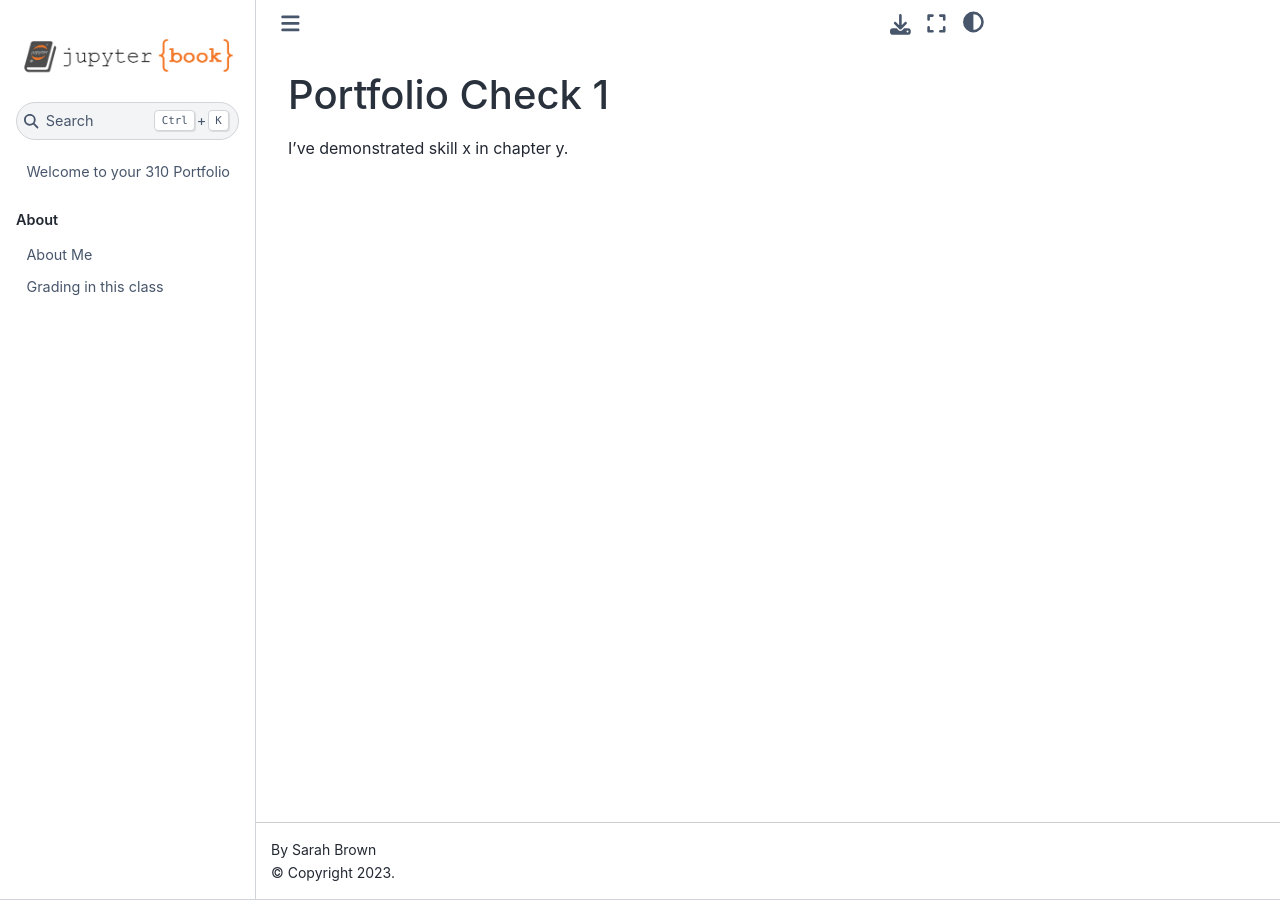
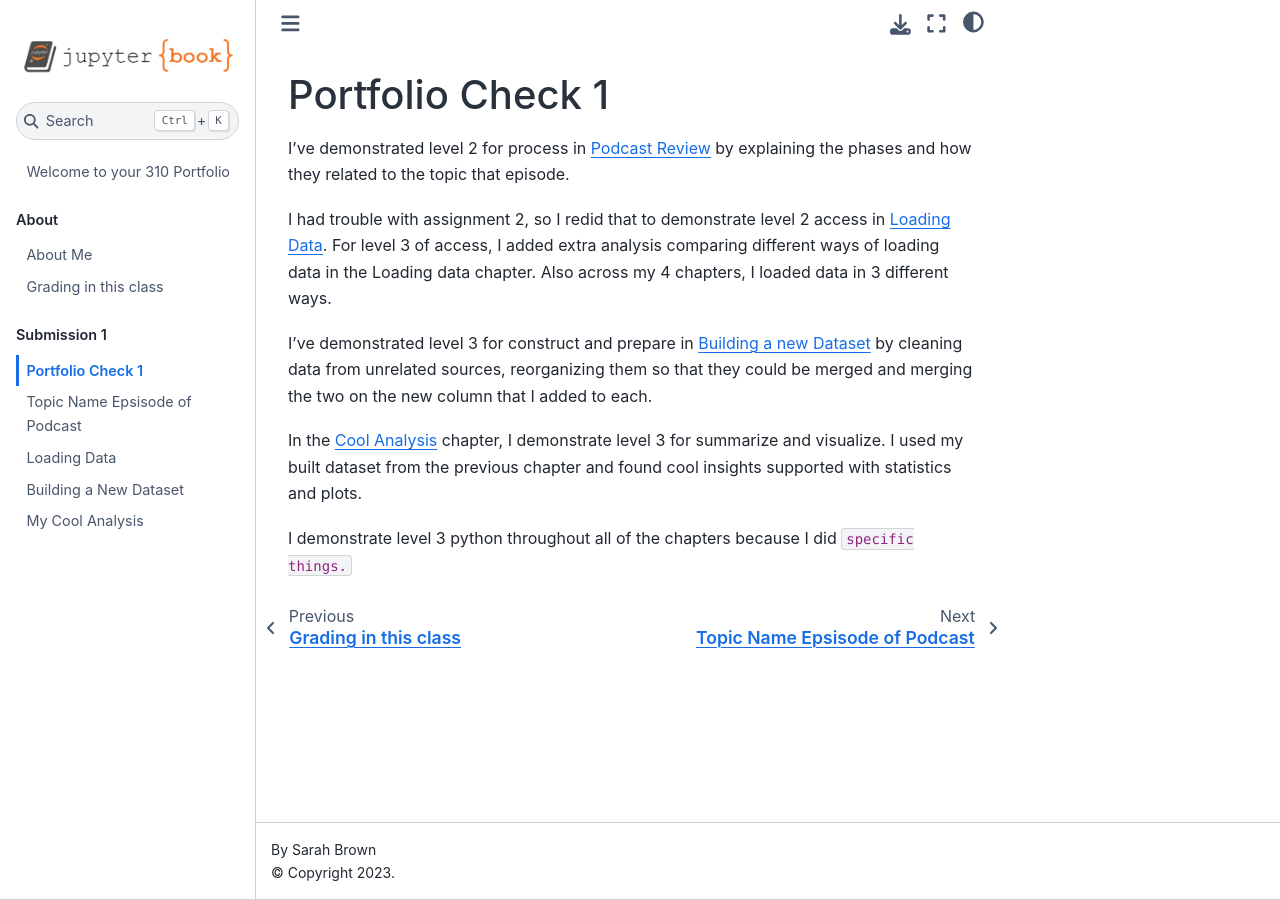
Before and after one commit to rhodyprog4ds/portfolio-example, a Jupyter Book: the page built from submission_1_intro.md, in a window 1280 px wide. Built offline with Jupyter Book 1.0.4 settings and Sphinx 7.4.7 and the Sphinx Book theme 1.1.4, drawn with Linux system fonts in a browser that asks for light colours.

Commit message:
dummy content

````diff
--- a/_toc.yml
+++ b/_toc.yml
@@ -5,8 +5,10 @@
     - file: about/index
     - file: about/grading
 
-# - part: Submission 1
-#   chapters:
-#     - file: submission_1_intro
-#     - file: check1/
-#     - file: check1/
+- part: Submission 1
+  chapters:
+    - file: submission_1_intro
+    - file: check1/podcast
+    - file: check1/loading_data
+    - file: check1/new_dataset
+    - file: check1/cool_analysis
--- /dev/null
+++ b/check1/cool_analysis.md
@@ -0,0 +1,60 @@
+---
+jupytext:
+  text_representation:
+    extension: .md
+    format_name: myst
+    format_version: 0.12
+    jupytext_version: 1.6.0
+kernelspec:
+  display_name: Python 3
+  language: python
+  name: python3
+---
+
+
+# My Cool Analysis
+
+
+I am interested in the relationship between x and y and in [the previous chapter](new_dataset) I built a dataset to study this.
+
+## Getting ready
+
+Some steps
+```{code-cell} ipython3
+#  code that load data
+```
+
+
+## Keyword
+
+First I'll answer this question related to Keyword
+
+```{code-cell} ipython3
+#  code that uses summary stats like level 3 describes
+```
+
+interpretation. more questions
+
+
+```{code-cell} ipython3
+#  more code
+```
+
+more interpretation
+
+
+## Another keyword
+
+Next I'll address: another question?
+
+```{code-cell} ipython3
+#  code that plots using new parameters from seaborn
+```
+
+evaluation of plot, it has this weakness.
+
+```{code-cell} ipython3
+#  code that makes the plot better using matplotlib to customize it
+```
+
+interpretation of insights from the plot
--- a/submission_1_intro.md
+++ b/submission_1_intro.md
@@ -1,3 +1,11 @@
 # Portfolio Check 1
 
-I've demonstrated skill x in chapter y.
+I've demonstrated level 2 for process in [Podcast Review](check1/podcast) by explaining the phases and how they related to the topic that episode.
+
+I had trouble with assignment 2, so I redid that to demonstrate level 2 access in [Loading Data](check1/loading_data). For level 3 of access, I added extra analysis comparing different ways of loading data in the Loading data chapter. Also across my 4 chapters, I loaded data in 3 different ways.
+
+I've demonstrated level 3 for construct and prepare in [Building a new Dataset](check1/new_dataset) by cleaning data from unrelated sources, reorganizing them so that they could be merged and merging the two on the new column that I added to each.
+
+In the [Cool Analysis](check1/cool_analysis) chapter, I demonstrate level  3 for summarize and visualize.  I used my built dataset from the previous chapter and found cool insights supported with statistics and plots.
+
+I demonstrate level 3 python throughout all of the chapters because I did `specific things.`
````
Also changed, not shown: check1/loading_data.md (added, +71 -0 lines), check1/new_dataset.md (added, +79 -0 lines), check1/podcast.md (added, +9 -0 lines).
